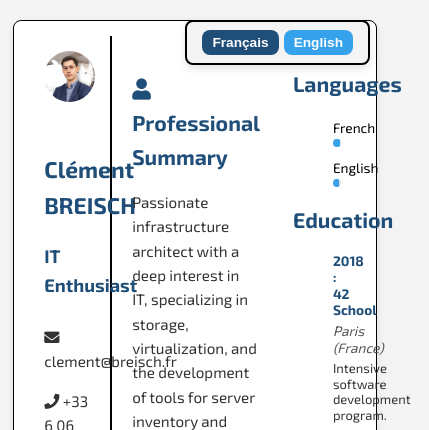
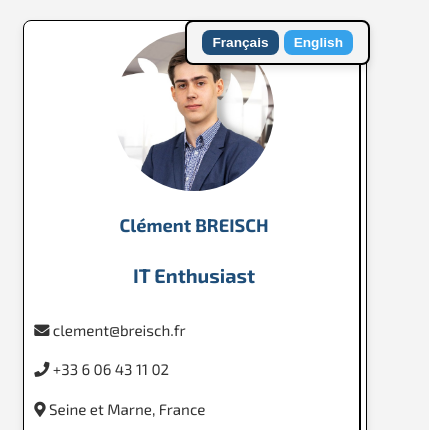
Before and after one commit to Flyy-y/cv, a plain HTML site: page index.html in a window 390 px wide. Shown: the top 430 px of the page, 429 px wide, since content can reach past the window. Drawn offline with Linux system fonts and the light colour scheme.

Commit message:
Refactor responsive layout for different screen sizes

```diff
--- a/css/style.css
+++ b/css/style.css
@@ -294,7 +294,88 @@ h4 {
     }
 }
 
-/* Print Styles */
-@media print {
-    /* Include your existing print styles here */
+/* Large screens */
+@media only screen and (min-width: 1200px) {
+    .left-column {
+        max-width: 20%;
+    }
+    .middle-column {
+        max-width: 60%;
+    }
+    .right-column {
+        max-width: 20%;
+    }
 }
+
+/* Tablets */
+@media only screen and (max-width: 992px) {
+    .container {
+        flex-direction: column;
+        padding: 10px;
+    }
+
+    .left-column, .middle-column, .right-column {
+        width: 100%;
+        padding: 10px;
+    }
+
+    h1 {
+        font-size: 1.4em;
+        text-align: center;
+    }
+
+    h4 {
+        font-size: 1.3em;
+        text-align: center;
+    }
+
+    .profile-pic {
+        width: 70%; /* Make the profile picture smaller for tablets */
+        margin-left: auto;
+        margin-right: auto;
+        display: block;
+        max-width: 300px;
+    }
+}
+
+/* Mobile */
+@media only screen and (max-width: 768px) {
+    .left-column, .middle-column, .right-column {
+        width: 100%;
+        padding: 5px;
+    }
+
+    .profile-pic {
+        width: 60%; /* Further reduce size for smaller mobile devices */
+        margin-left: auto;
+        margin-right: auto;
+        display: block;
+    }
+
+    h1 {
+        font-size: 1.3em;
+    }
+}
+
+/* Small Mobile */
+@media only screen and (max-width: 576px) {
+    .container {
+        padding: 5px;
+    }
+
+    .profile-pic {
+        width: 50%; /* Reduce size for small mobile devices */
+        margin-left: auto;
+        margin-right: auto;
+        display: block;
+    }
+
+    h1 {
+        font-size: 1.2em;
+    }
+
+    .right-column h2 {
+        font-size: 1.1em;
+        text-align: center;
+    }
+}
```
